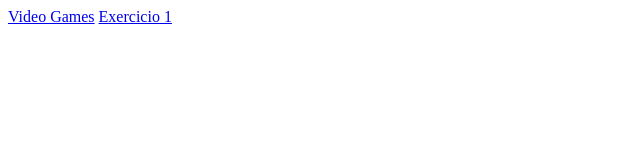
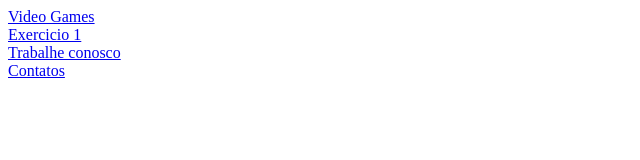
Before and after one commit to Lucasbenevenutti/curso-html, a plain HTML site: page index.html in a window 1280 px wide. Shown: the whole page, without its empty margins (0-640 px from the left). Drawn offline with Linux system fonts and the light colour scheme.

Commit message:
linkados no index

```diff
--- a/index.html
+++ b/index.html
@@ -6,6 +6,13 @@
 
 <body>
 	<a href="video-games.html">Video Games</a>
+	<br>
 	<a href="exercicio1.html">Exercicio 1</a>
+	<br>
+	<a href="trabalhe-conosco.html">Trabalhe conosco</a>
+	<br>
+	<a href="contatos.html">Contatos</a>
+	<br>
+
 </body>
 </html>
```
